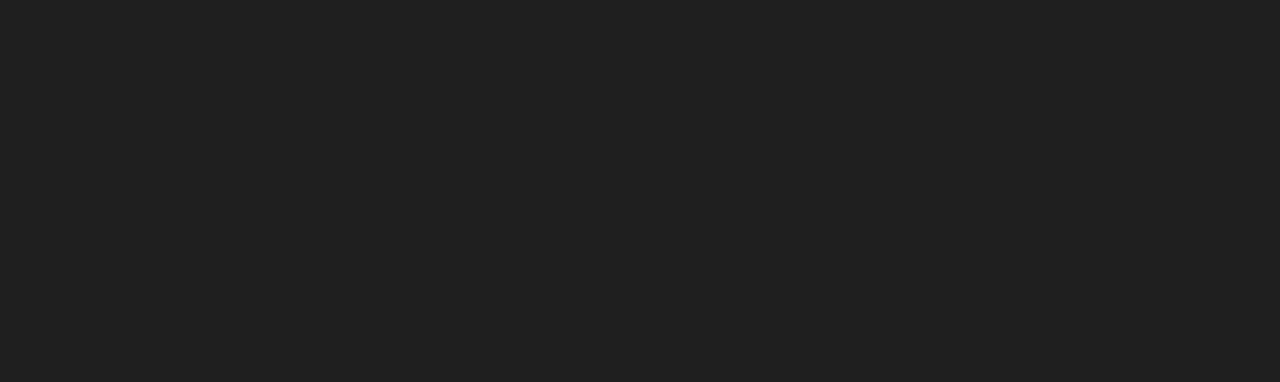
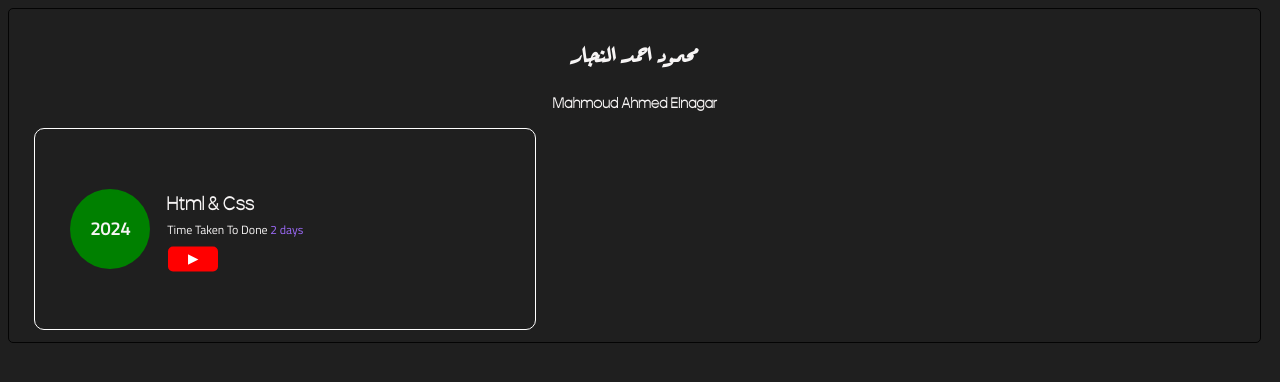
Before and after one commit to em1-23/TheNOx, a React (Vite) app: page /learningjourney in a window 1280 px wide. Before the commit this address had no page. Shown: the top 382 px of the page. Built offline with nearby package versions, Linux system fonts and the light colour scheme.

Commit message:
Add The First Page Of Fast Access

```diff
--- a/src/App.jsx
+++ b/src/App.jsx
@@ -1,12 +1,17 @@
-import React from 'react'
 import { BrowserRouter , Routes , Route } from 'react-router-dom'
 import Home from './Pages/HomePages/Home'
+
+// Fast Access Pages
+import LearningJourney from './Pages/Pages2/LearningJourney'
+import Tools from './Pages/Pages2/Tools'
 
 function App() {
   return (
     <BrowserRouter>
       <Routes>
         <Route path="/" element={<Home />} ></Route>
+        <Route path="/learningjourney" element={<LearningJourney />}></Route>
+        <Route path="/tools" element={<Tools />}></Route>
       </Routes>
     </BrowserRouter>
   )
--- /dev/null
+++ b/src/Pages/Pages2/LearningJourney.jsx
@@ -0,0 +1,30 @@
+import React from 'react'
+
+function LearningJourney() {
+  function JourneyCard(Nox){
+    const Color = `green`
+    return(
+      <div className="JourneyCard">
+        <div className="TimeOfYeaer" style={{backgroundColor:Color}}>2024</div>
+        <h2 className="Name">Html & Css</h2>
+        <span className="TimeToTake">Time Taken To Done <span className="Days"> 2 days</span></span>
+        <div className="MoreAboutTheJourney">
+          <div className="MyFirstWebsites"></div>
+          <a target='_blank' href="https://youtu.be/q3yFo-t1ykw" className="Youtube">▶</a>
+        </div>
+      </div>
+    )
+  }
+
+  return (
+    <div className='Section LearningJourney'>
+      <h1 className="Arabic">محمود احمد النجار</h1>
+      <h3 className="English">Mahmoud Ahmed Elnagar</h3>
+      <div className="TheJourney">
+        <JourneyCard />
+      </div>
+    </div>
+  )
+}
+
+export default LearningJourney
--- /dev/null
+++ b/src/Pages/Pages2/LearningJourneyData.js
@@ -0,0 +1,5 @@
+export const Data = [
+  {id:2023,Name:"Python",Link:"https://youtu.be/smKHKgedkP4",TimeToTake:"2 Weeks",Statues:"Done"},
+  {id:2024,Name:"Html & Css",Link:"https://youtu.be/q3yFo-t1ykw",TimeToTake:"5 Days",Statues:"Done"},
+  {id:2024,Name:"Java Script",Link:"https://youtube.com/playlist?list=PLknwEmKsW8OuTqUDaFRBiAViDZ5uI3VcE&si=KgYGfuU3TWNYXV8V",TimeToTake:"3 Week",Statues:"Done"},
+]
--- /dev/null
+++ b/src/Pages/Pages2/Tools.jsx
@@ -0,0 +1,11 @@
+import React from 'react'
+
+function Tools() {
+  return (
+    <div className='Section TechnologiesandTools'>
+
+    </div>
+  )
+}
+
+export default Tools
--- a/src/index.css
+++ b/src/index.css
@@ -537,3 +537,67 @@
     height: 275px;
   }
 }
+
+
+/* Fast Access Pages Styler */
+
+/* First Page Styler Called :: Learning Journey */
+.Section.LearningJourney{
+  text-align: center;
+}
+.Youtube{
+  --YouWidth:50px;
+  width: var(--YouWidth);
+  height: calc(var(--YouWidth)/2);
+  display: inline-block;
+  background-color: red;
+  color: white;
+  border-radius: 5px;
+  position: relative;
+  font-weight: 1000;
+  font-size: calc(var(--YouWidth)/4);
+  font-family: "Cairo";
+}
+.JourneyCard{
+  width: 500px;
+  height: 200px;
+  position: relative;
+  border-radius: 10px;
+  border:1.5px solid white;
+  .TimeOfYeaer{
+    --Widths:80px;
+    width: var(--Widths);
+    height: var(--Widths);
+    border-radius: 50%;
+    display: flex;
+    align-items: center;
+    justify-content: center;
+    font-size: calc(var(--Widths)/4.5);
+    font-weight: 900;
+    font-family: "Cairo";
+    position: absolute;
+    translate: -50% -50%;
+    top: 50%;
+    left:15%;
+  }
+  .Youtube{
+    position: absolute;
+    translate: -50% -50%;
+    top: 65%;
+    left:31.5%;
+  }
+  .Name ,.TimeToTake{
+    position: absolute;
+    translate: -50% -50%;
+    top: 30%;
+    left:35%;
+  }
+  .TimeToTake{
+    font-family:"Cairo";
+    top: 50%;
+    left:40%;
+    .Days{
+      color: #9e6bfc;
+    }
+  }
+}
```
